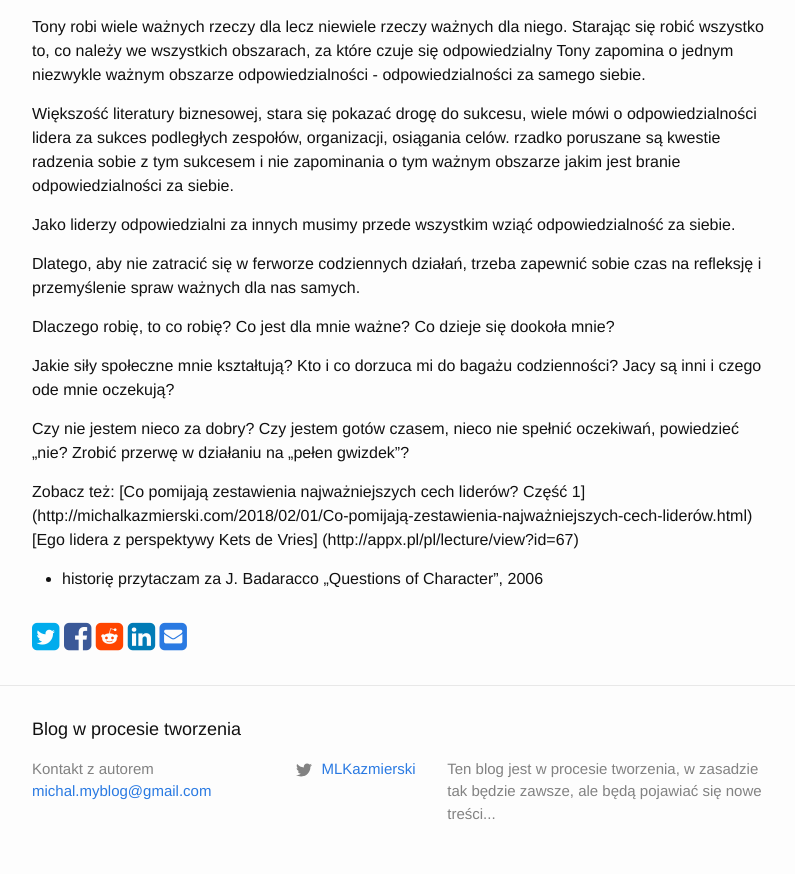
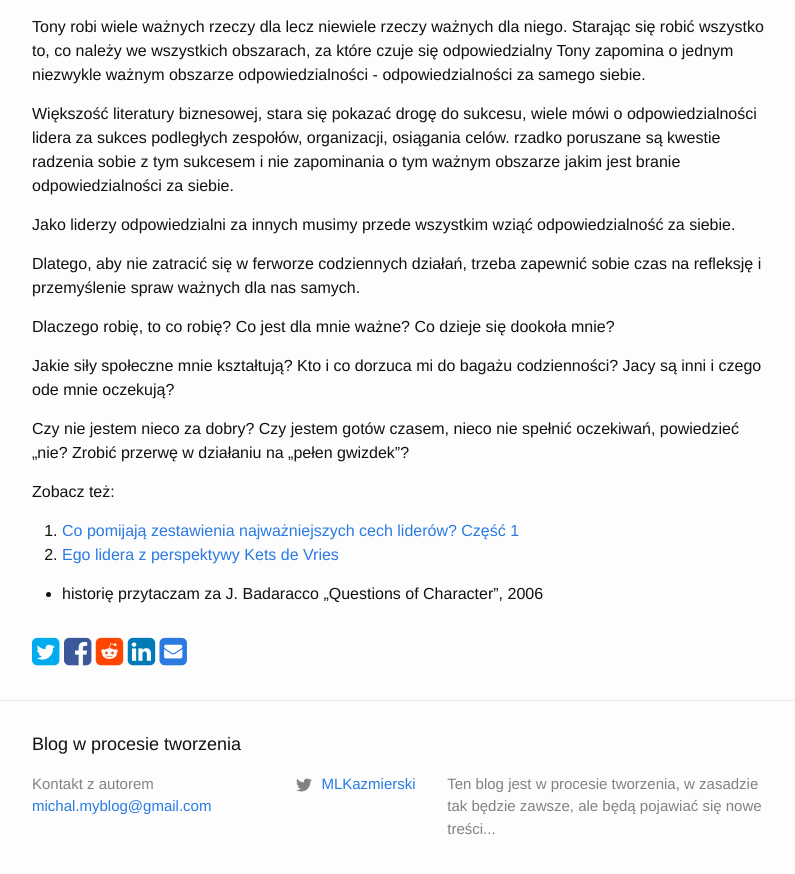
Before and after one commit to kazmiermik/kazmiermik.github.io, a Jekyll site: the page built from _posts/2018-02-02-Co-pomijają-zestawienia-najważniejszych-cech-liderów-Część2.md, in a window 1280 px wide and 900 px high, scrolled down 749 px. Shown: the top 874 px of the window, without its empty margins (238-1033 px from the left). Built offline with Jekyll 4.4.1, drawn with Linux system fonts in a browser that asks for light colours; comment, search, counter and statistics services are not loaded; some of the changed lines change nothing that is shown.

Commit message:
Update 2018-02-02-Co-pomijają-zestawienia-najważniejszych-cech-liderów-Część2.md

```diff
--- a/_posts/2018-02-02-Co-pomijają-zestawienia-najważniejszych-cech-liderów-Część2.md
+++ b/_posts/2018-02-02-Co-pomijają-zestawienia-najważniejszych-cech-liderów-Część2.md
@@ -40,7 +40,7 @@ Czy nie jestem nieco za dobry? Czy jestem gotów czasem, nieco nie spełnić ocz
 
 
 Zobacz też:
-[Co pomijają zestawienia najważniejszych cech liderów? Część 1] (http://michalkazmierski.com/2018/02/01/Co-pomijają-zestawienia-najważniejszych-cech-liderów.html)
-[Ego lidera z perspektywy Kets de Vries] (http://appx.pl/pl/lecture/view?id=67)
+1. [Co pomijają zestawienia najważniejszych cech liderów? Część 1](http://michalkazmierski.com/2018/02/01/Co-pomijają-zestawienia-najważniejszych-cech-liderów.html)
+2. [Ego lidera z perspektywy Kets de Vries](http://appx.pl/pl/lecture/view?id=67)
 
  * historię przytaczam za J. Badaracco „Questions of Character”, 2006
```
